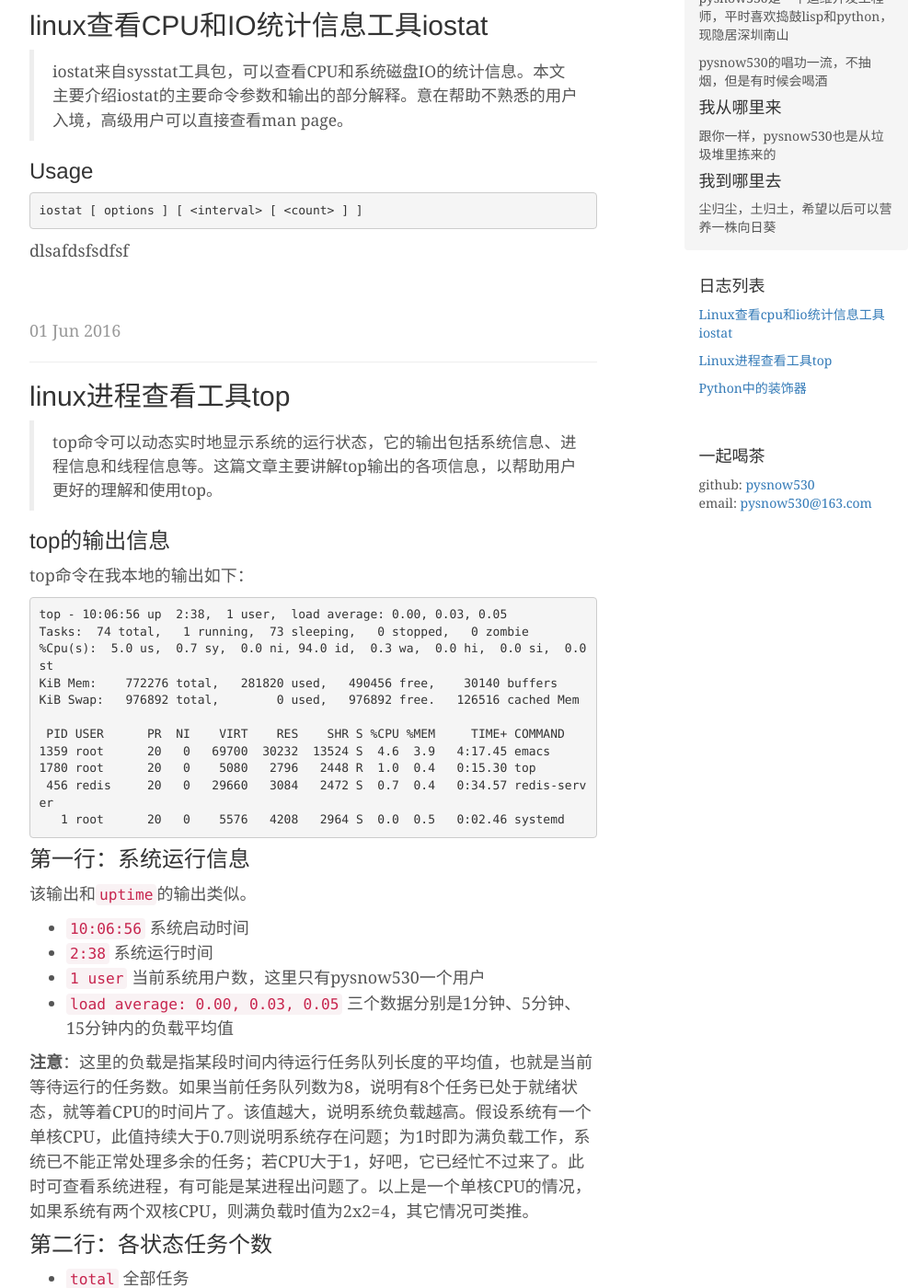
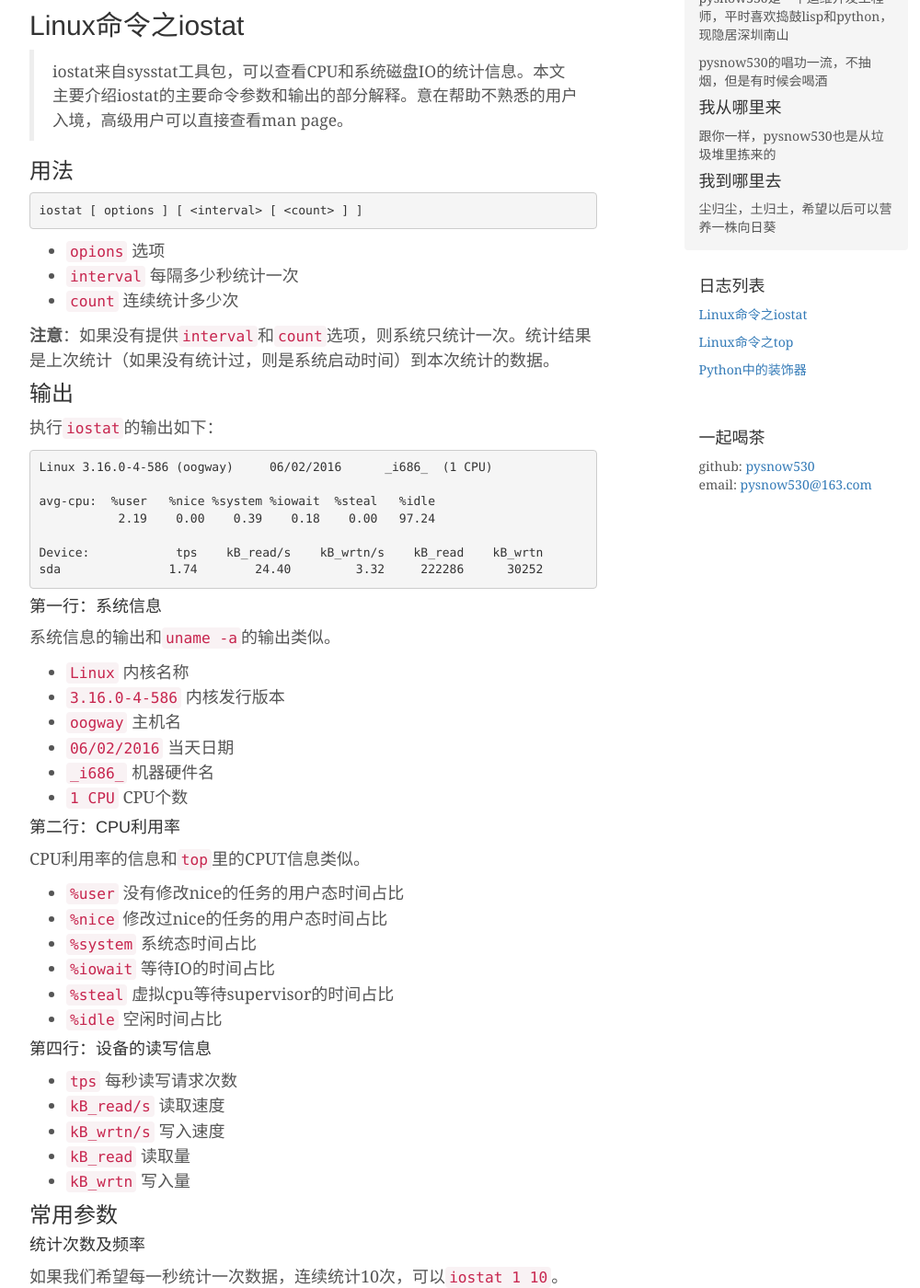
Before and after one commit to pysnow530/pysnow530.github.io, a Jekyll site: the page built from index.html, in a window 1280 px wide and 1400 px high, scrolled down 281 px. Shown: the whole window at 92% size, without its empty margins (138-1138 px from the left). Built offline with Jekyll 4.4.1, drawn with Linux system fonts in a browser that asks for light colours; nearby versions of some CDN libraries; some of the changed text lies outside the part shown.

Commit message:
add blog "iostat"

```diff
--- a/_layouts/default.html
+++ b/_layouts/default.html
@@ -35,7 +35,7 @@
         <nav class="blog-nav">
           <a class="blog-nav-item" href="#">首页</a>
           <a class="blog-nav-item active" href="#">博客</a>
-          <a class="blog-nav-item" href="javascript:alert('我就是爱音乐，莫叫我停下来。我就是爱唱歌，呼吸打着节拍。')">关于我</a>
+          <a class="blog-nav-item" href="javascript:alert('我就是爱音乐，莫叫我停下来。\n我就是爱唱歌，呼吸打着节拍。')">关于我</a>
         </nav>
       </div>
     </div>
--- a/_posts/2016-06-01-linux进程查看工具top.md
+++ b/_posts/2016-06-01-Linux命令之top.md
@@ -1,4 +1,4 @@
-## linux进程查看工具top
+## Linux命令之top
 
 > top命令可以动态实时地显示系统的运行状态，它的输出包括系统信息、进程信息和线程信息等。这篇文章主要讲解top输出的各项信息，以帮助用户更好的理解和使用top。
 
--- /dev/null
+++ b/_posts/2016-06-02-Linux命令之iostat.md
@@ -0,0 +1,91 @@
+## Linux命令之iostat
+
+> iostat来自sysstat工具包，可以查看CPU和系统磁盘IO的统计信息。本文主要介绍iostat的主要命令参数和输出的部分解释。意在帮助不熟悉的用户入境，高级用户可以直接查看man page。
+
+### 用法
+
+    iostat [ options ] [ <interval> [ <count> ] ]
+
+* `opions` 选项
+* `interval` 每隔多少秒统计一次
+* `count` 连续统计多少次
+
+**注意**：如果没有提供`interval`和`count`选项，则系统只统计一次。统计结果是上次统计（如果没有统计过，则是系统启动时间）到本次统计的数据。
+
+### 输出
+
+执行`iostat`的输出如下：
+
+    Linux 3.16.0-4-586 (oogway) 	06/02/2016 	_i686_	(1 CPU)
+
+    avg-cpu:  %user   %nice %system %iowait  %steal   %idle
+               2.19    0.00    0.39    0.18    0.00   97.24
+
+    Device:            tps    kB_read/s    kB_wrtn/s    kB_read    kB_wrtn
+    sda               1.74        24.40         3.32     222286      30252
+
+#### 第一行：系统信息
+
+系统信息的输出和`uname -a`的输出类似。
+
+* `Linux` 内核名称
+* `3.16.0-4-586` 内核发行版本
+* `oogway` 主机名
+* `06/02/2016` 当天日期
+* `_i686_` 机器硬件名
+* `1 CPU` CPU个数
+
+#### 第二行：CPU利用率
+
+CPU利用率的信息和`top`里的CPUT信息类似。
+
+* `%user` 没有修改nice的任务的用户态时间占比
+* `%nice` 修改过nice的任务的用户态时间占比
+* `%system` 系统态时间占比
+* `%iowait` 等待IO的时间占比
+* `%steal` 虚拟cpu等待supervisor的时间占比
+* `%idle` 空闲时间占比
+
+#### 第四行：设备的读写信息
+
+* `tps` 每秒读写请求次数
+* `kB_read/s` 读取速度
+* `kB_wrtn/s` 写入速度
+* `kB_read` 读取量
+* `kB_wrtn` 写入量
+
+### 常用参数
+
+#### 统计次数及频率
+
+如果我们希望每一秒统计一次数据，连续统计10次，可以`iostat 1 10`。
+
+#### 查看扩展统计信息
+
+可以使用`-x`参数查看扩展的统计信息。
+
+如`iostat -x`输出如下：
+
+    Linux 3.16.0-4-586 (oogway) 	06/02/2016 	_i686_	(1 CPU)
+
+    avg-cpu:  %user   %nice %system %iowait  %steal   %idle
+               2.65    0.00    0.39    0.18    0.00   96.79
+
+    Device:         rrqm/s   wrqm/s     r/s     w/s    rkB/s    wkB/s avgrq-sz avgqu-sz   await r_await w_await  svctm  %util
+    sda               0.56     0.37    1.21    0.30    20.00     3.66    31.28     0.01    3.79    2.85    7.63   1.74   0.26
+
+统计信息多了的这几项分别是：
+
+* `rrqm/s` 每秒读请求合并数
+* `wrqm/s` 每秒写请求合并数
+* `r/s` 每秒完成的读请求数
+* `w/s` 每秒完成的写请求数
+* `rkB/s` 读取速率，同`kB_read/s`
+* `wkB/s` 写入速率，同`kB_write/s`
+* `avgrq-sz` 请求的平均扇区数
+* `avgqu-sz` 请求的平均队列长度
+* `await` IO请求的平均耗时
+* `r_await` 读请求的平均耗时（ms）
+* `w_await` 写请求的平均耗时（ms）
+* `svctm` IO请求的平均服务耗时（该指标在未来将被移除）
+* `%util` IO请求发生时CPU时间占比。当达到100%时，说明系统IO已饱和
--- a/_posts/2016-06-02-linux查看CPU和IO统计信息工具iostat.md
+++ /dev/null
@@ -1,9 +0,0 @@
-## linux查看CPU和IO统计信息工具iostat
-
-> iostat来自sysstat工具包，可以查看CPU和系统磁盘IO的统计信息。本文主要介绍iostat的主要命令参数和输出的部分解释。意在帮助不熟悉的用户入境，高级用户可以直接查看man page。
-
-### Usage
-
-    iostat [ options ] [ <interval> [ <count> ] ]
-
-dlsafdsfsdfsf
```
Also changed, not shown: _posts/2016-05-26-Python中的装饰器.md (renamed from _posts/2016-05-26-python中的装饰器.md).
